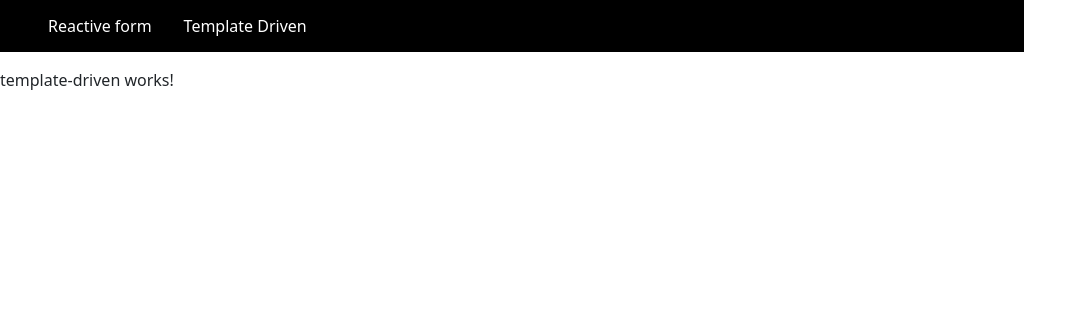
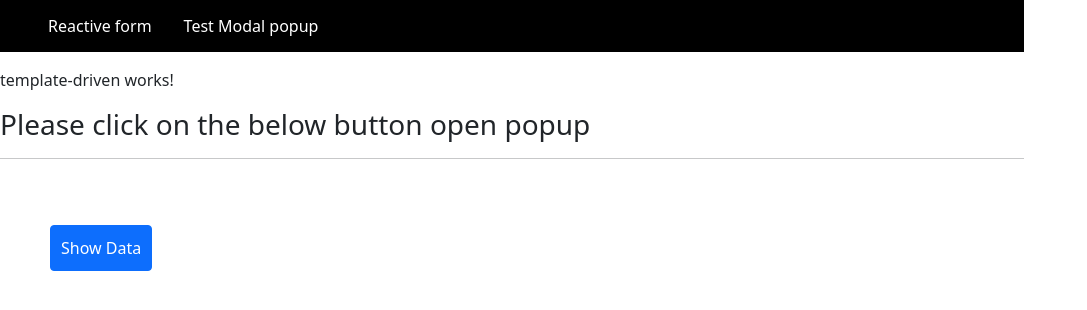
Before and after one commit to jacksonrajesh/AngularSolutions, an Angular app in the folder AngularSolution/: page /templatedriven in a window 1280 px wide. Shown: the top 310 px of the page, without its empty margins (0-1087 px from the left). Built offline with nearby package versions, Linux system fonts and the light colour scheme.

Commit message:
adding modal popup feature

```diff
--- a/AngularSolution/src/app/template-driven/template-driven.component.html
+++ b/AngularSolution/src/app/template-driven/template-driven.component.html
@@ -1 +1,32 @@
 <p>template-driven works!</p>
+<h3>Please click on the below button open popup</h3>
+<hr />
+<button
+style="margin: 50px; padding: 10px"
+type="button"
+class="btn btn-primary"
+(click)="openPopup()">Show Data
+</button>
+<div
+class="modal"
+tabindex="-1"
+role="dialog"
+[ngStyle]="{'display':displayStyle}">
+<div class="modal-dialog" role="document">
+	<div class="modal-content">
+	<div class="modal-header">
+		<h4 class="modal-title">GeeksForGeeks</h4>
+	</div>
+	<div class="modal-body">
+		<p>One Stop Solution for all CS problems</p>
+
+	</div>
+	<div class="modal-footer">
+		<button type="button" class="btn btn-danger"
+				(click)="closePopup()">
+		Close
+		</button>
+	</div>
+	</div>
+</div>
+</div>
--- a/AngularSolution/src/app/template-driven/template-driven.component.ts
+++ b/AngularSolution/src/app/template-driven/template-driven.component.ts
@@ -7,9 +7,16 @@ import { Component, OnInit } from '@angular/core';
 })
 export class TemplateDrivenComponent implements OnInit {
 
-  constructor() { }
+  constructor() {}
 
-  ngOnInit(): void {
+  ngOnInit() {}
+
+  displayStyle = "none";
+
+  openPopup() {
+    this.displayStyle = "block";
   }
-
+  closePopup() {
+    this.displayStyle = "none";
+  }
 }
--- a/AngularSolution/src/index.html
+++ b/AngularSolution/src/index.html
@@ -39,7 +39,7 @@ li a:hover {
           <a href="reactiveform">Reactive form</a>
         </li>
         <li>
-          <a href="templatedriven">Template Driven</a>
+          <a href="templatedriven">Test Modal popup</a>
         </li>
 
     </ul>
```
